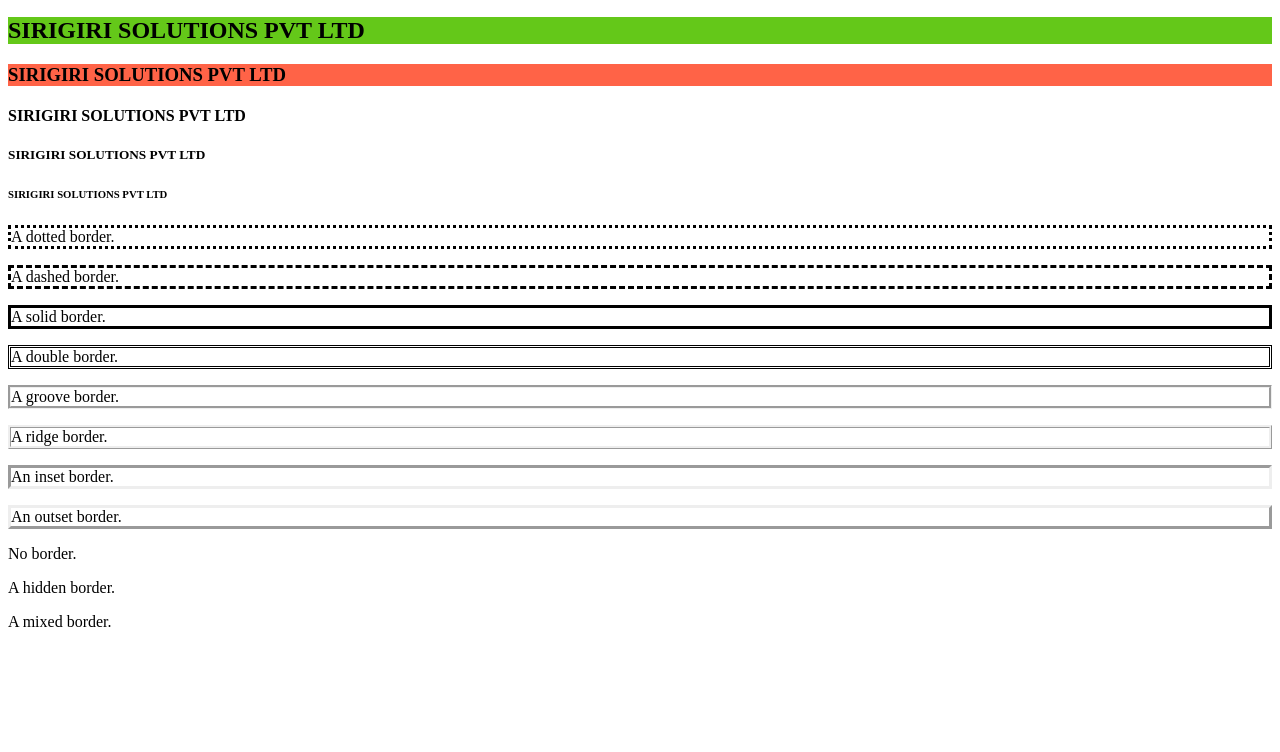
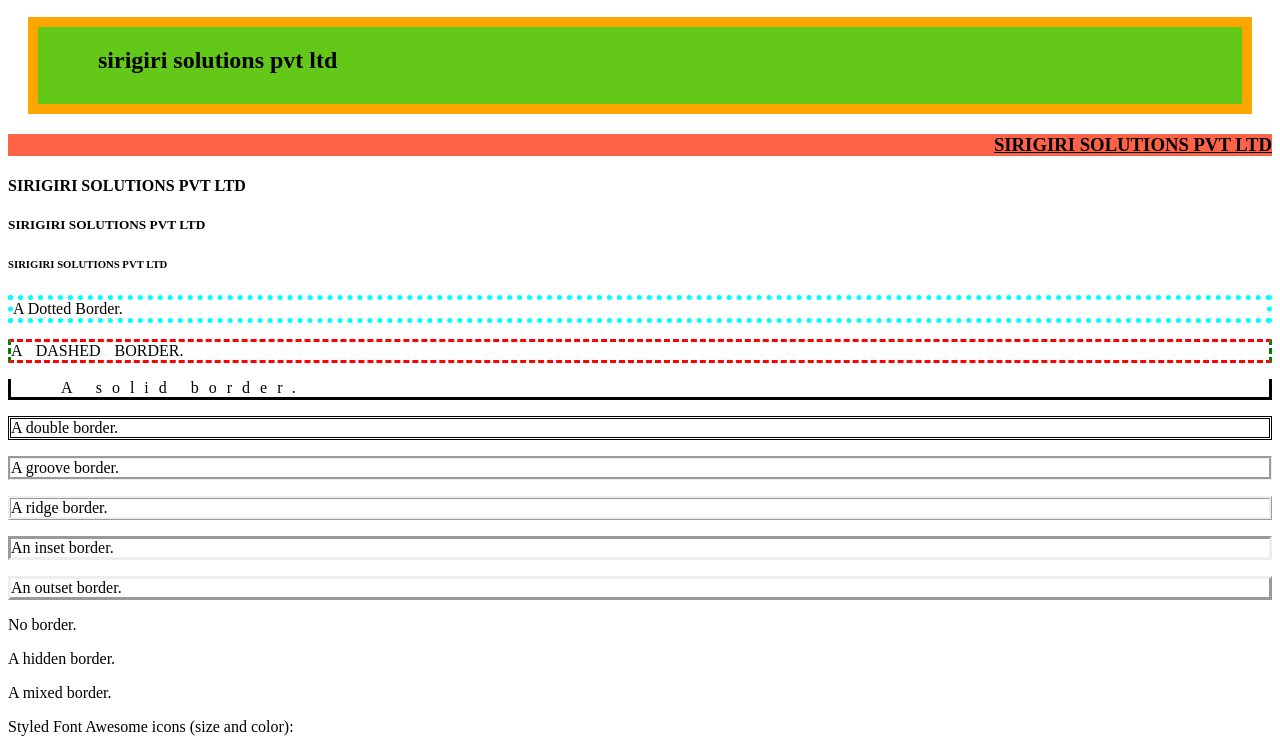
Before and after one commit to sirigiri-software-solutions/Trainings, a plain HTML site: page DAY5/practice1.html in a window 1280 px wide. Shown: the part 90-842 px from the top of the page. Before the commit the page ends 800 px from the top, so only its background shows below. Drawn offline with Linux system fonts and the light colour scheme.

Commit message:
day5 task completed

```diff
--- a/DAY5/practice1.css
+++ b/DAY5/practice1.css
@@ -6,12 +6,27 @@ h1{
     color: navy;
     margin-left: 20px;
     background-color: rgba(200,200,200,0.2);
+    text-shadow: 2px 2px 2px #125632, 3px 4px 5px #599752;
+
 }
 h2{
     background-color: rgb(100,200,25);
+    margin: 20px;
+    border: 10px solid orange;
+    font-family: 'Times New Roman', Times, serif;
+    padding: 20px 50px 30px 60px;
+    text-align: left;
+    text-transform: lowercase;
 }
 h3{
     background-color: hsl(9,100%,64%);
+    border:2px darkorchid blue;
+    text-align: right;
+    align-items:start;
+    vertical-align: bottom;
+    text-decoration: underline;
+    text-transform: lowercase;
+    text-transform: capitalize;
 }
 body{
 
@@ -20,12 +35,21 @@ body{
 }
 .dotted{
     border-style: dotted;
+    border-width: thick;
+    border-color: aqua;
+    text-transform: capitalize;
 }
 .dashed{
     border-style: dashed;
+    border-color: red green;
+    text-transform:uppercase;
+    word-spacing: 10px;
 }
 .solid{
     border-style: solid;
+    border-top: 10px red;
+    text-indent: 50px;
+    letter-spacing: 10px;
 }
 .double{
     border-style: double;
--- a/DAY5/practice1.html
+++ b/DAY5/practice1.html
@@ -5,6 +5,10 @@
     <meta name="viewport" content="width=<device-width>, initial-scale=1.0">
     <title>Document</title>
     <link rel="stylesheet" href="./practice1.css">
+    <script
+    src="https://kit.fontawesome.com/kitcode.js"
+    crossorigin="anonymous"
+  ></script>
 </head>
 <body>
     <h1>SIRIGIRI SOLUTIONS PVT LTD</h1>
@@ -24,5 +28,7 @@
     <p class="none">No border.</p>
     <p class="hidden">A hidden border.</p>
     <p class="mix">A mixed border.</p>
+    <p>Styled Font Awesome icons (size and color):</p>
+    <i class="fas fa-cloud" style="font-size:24px;"></i>
 </body>
 </html>
```
